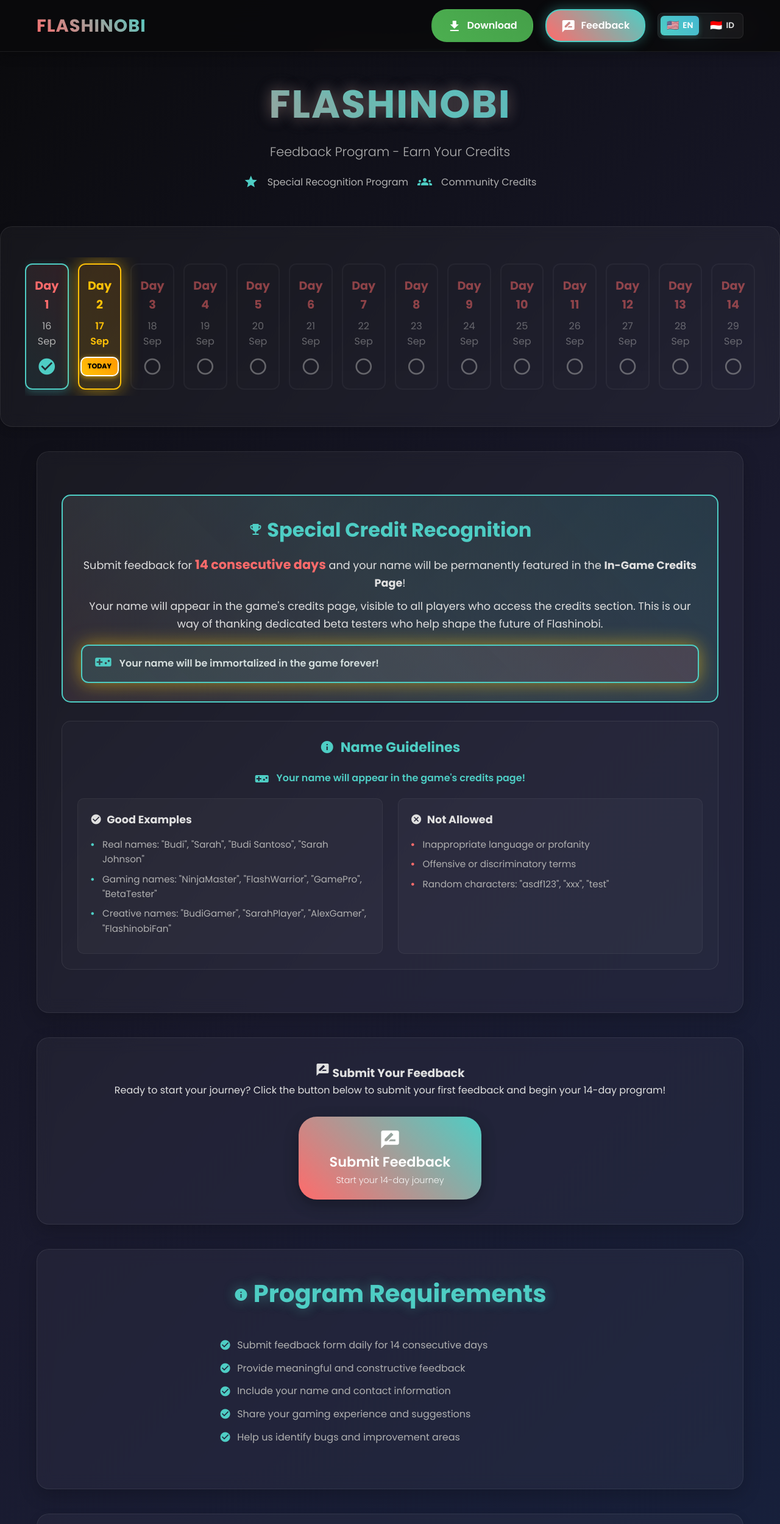
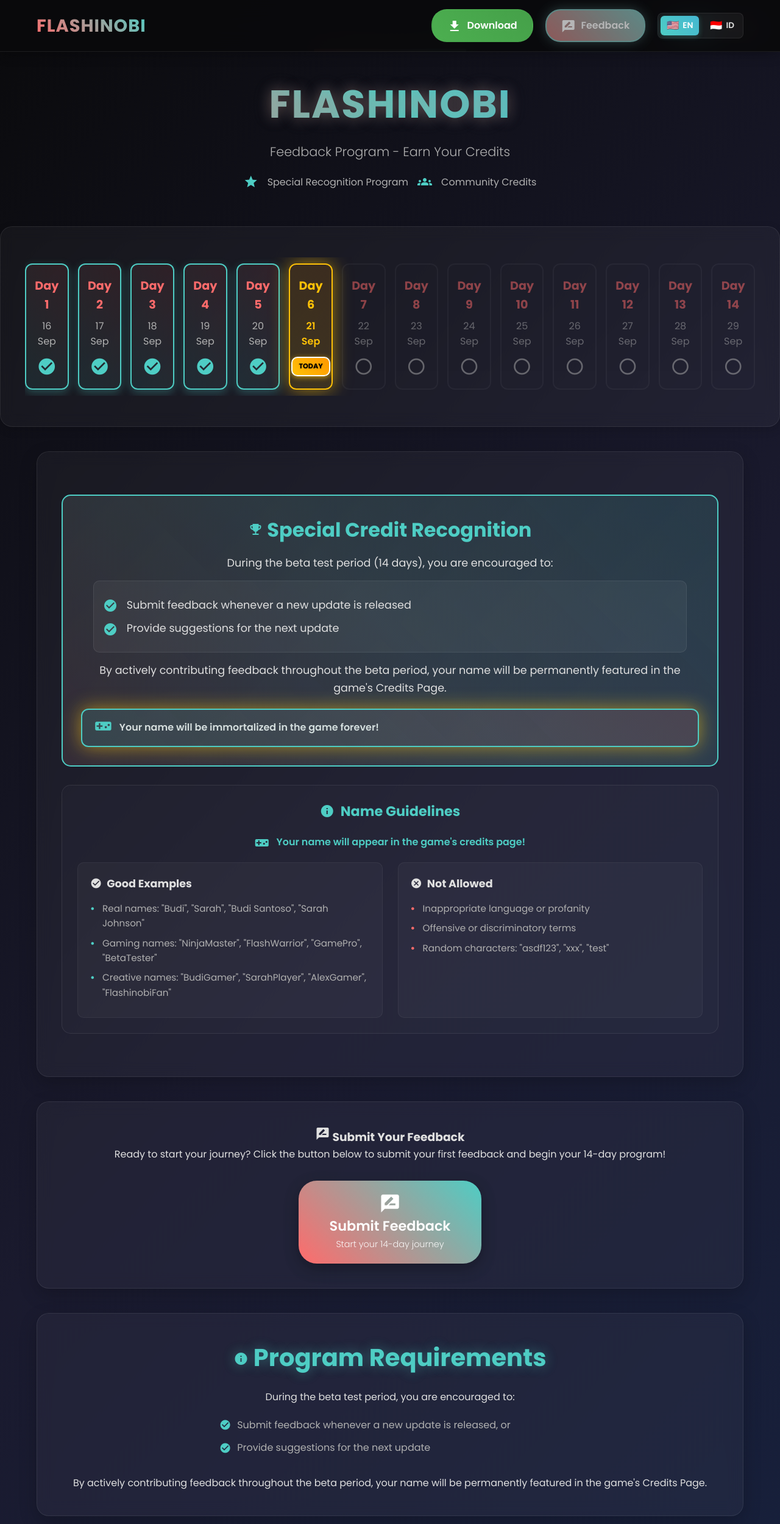
Before and after one commit to kebalikstudio/flashinobi, a plain HTML site: page feedback.html in a window 1280 px wide. Shown: the top 2499 px of the page at 61% size. Drawn offline with Linux system fonts and the light colour scheme; some icons are missing.

Commit message:
Update feedback.html

```diff
--- a/feedback.html
+++ b/feedback.html
@@ -863,7 +863,7 @@
                 right: auto;
                 margin-left: 0;
                 margin-right: 0;
-                padding: 20px 15px;
+                padding: 15px 10px;
                 margin: 15px 0;
                 border-radius: 15px;
             }
@@ -1274,7 +1274,7 @@
                     <span class="material-icons" style="vertical-align: middle; margin-right: 5px;">download</span>
                     Download
                 </a>
-                <a href="feedback.html" class="nav-btn feedback current">
+                <a href="feedback.html" class="nav-btn feedback current" style="pointer-events: none; cursor: default; opacity: 0.7; filter: grayscale(50%);">
                     <span class="material-icons" style="vertical-align: middle; margin-right: 5px;">rate_review</span>
                     Feedback
                 </a>
@@ -1311,35 +1311,35 @@
                         <span class="material-icons">check_circle</span>
                     </div>
                 </div>
-                <div class="day-box active" data-day="2">
+                <div class="day-box completed" data-day="2">
                     <div class="day-number">Day 2</div>
                     <div class="day-date">17 Sep</div>
                     <div class="day-status">
-                        <span class="material-icons">radio_button_unchecked</span>
-                    </div>
-                </div>
-                <div class="day-box inactive" data-day="3">
+                        <span class="material-icons">check_circle</span>
+                    </div>
+                </div>
+                <div class="day-box completed" data-day="3">
                     <div class="day-number">Day 3</div>
                     <div class="day-date">18 Sep</div>
                     <div class="day-status">
-                        <span class="material-icons">radio_button_unchecked</span>
-                    </div>
-                </div>
-                <div class="day-box inactive" data-day="4">
+                        <span class="material-icons">check_circle</span>
+                    </div>
+                </div>
+                <div class="day-box completed" data-day="4">
                     <div class="day-number">Day 4</div>
                     <div class="day-date">19 Sep</div>
                     <div class="day-status">
-                        <span class="material-icons">radio_button_unchecked</span>
-                    </div>
-                </div>
-                <div class="day-box inactive" data-day="5">
+                        <span class="material-icons">check_circle</span>
+                    </div>
+                </div>
+                <div class="day-box completed" data-day="5">
                     <div class="day-number">Day 5</div>
                     <div class="day-date">20 Sep</div>
                     <div class="day-status">
-                        <span class="material-icons">radio_button_unchecked</span>
-                    </div>
-                </div>
-                <div class="day-box inactive" data-day="6">
+                        <span class="material-icons">check_circle</span>
+                    </div>
+                </div>
+                <div class="day-box active" data-day="6">
                     <div class="day-number">Day 6</div>
                     <div class="day-date">21 Sep</div>
                     <div class="day-status">
@@ -1407,42 +1407,42 @@
 
         <div class="section-card day-tracker" id="day-tracker-id" style="display: none;">
             <div class="days-grid">
-                <div class="day-box active" data-day="1">
+                <div class="day-box completed" data-day="1">
                     <div class="day-number">Hari 1</div>
                     <div class="day-date">16 Sep</div>
                     <div class="day-status">
-                        <span class="material-icons">radio_button_unchecked</span>
-                    </div>
-                </div>
-                <div class="day-box inactive" data-day="2">
+                        <span class="material-icons">check_circle</span>
+                    </div>
+                </div>
+                <div class="day-box completed" data-day="2">
                     <div class="day-number">Hari 2</div>
                     <div class="day-date">17 Sep</div>
                     <div class="day-status">
-                        <span class="material-icons">radio_button_unchecked</span>
-                    </div>
-                </div>
-                <div class="day-box inactive" data-day="3">
+                        <span class="material-icons">check_circle</span>
+                    </div>
+                </div>
+                <div class="day-box completed" data-day="3">
                     <div class="day-number">Hari 3</div>
                     <div class="day-date">18 Sep</div>
                     <div class="day-status">
-                        <span class="material-icons">radio_button_unchecked</span>
-                    </div>
-                </div>
-                <div class="day-box inactive" data-day="4">
+                        <span class="material-icons">check_circle</span>
+                    </div>
+                </div>
+                <div class="day-box completed" data-day="4">
                     <div class="day-number">Hari 4</div>
                     <div class="day-date">19 Sep</div>
                     <div class="day-status">
-                        <span class="material-icons">radio_button_unchecked</span>
-                    </div>
-                </div>
-                <div class="day-box inactive" data-day="5">
+                        <span class="material-icons">check_circle</span>
+                    </div>
+                </div>
+                <div class="day-box completed" data-day="5">
                     <div class="day-number">Hari 5</div>
                     <div class="day-date">20 Sep</div>
                     <div class="day-status">
-                        <span class="material-icons">radio_button_unchecked</span>
-                    </div>
-                </div>
-                <div class="day-box inactive" data-day="6">
+                        <span class="material-icons">check_circle</span>
+                    </div>
+                </div>
+                <div class="day-box active" data-day="6">
                     <div class="day-number">Hari 6</div>
                     <div class="day-date">21 Sep</div>
                     <div class="day-status">
@@ -1511,8 +1511,12 @@
         <div class="section-card feedback-program" id="feedback-program-en">
             <div class="credit-highlight">
                 <h3><span class="material-icons">emoji_events</span> Special Credit Recognition</h3>
-                <p>Submit feedback for <span class="highlight-number">14 consecutive days</span> and your name will be permanently featured in the <strong>In-Game Credits Page</strong>!</p>
-                <p>Your name will appear in the game's credits page, visible to all players who access the credits section. This is our way of thanking dedicated beta testers who help shape the future of Flashinobi.</p>
+                <p>During the beta test period (14 days), you are encouraged to:</p>
+                <div style="text-align: left; margin: 15px 20px; padding: 15px; background: rgba(255, 255, 255, 0.05); border-radius: 10px; border: 1px solid var(--border-color);">
+                    <p style="margin: 10px 0;"><span class="material-icons" style="vertical-align: middle; margin-right: 10px; color: var(--accent-color-2);">check_circle</span> Submit feedback whenever a new update is released</p>
+                    <p style="margin: 10px 0;"><span class="material-icons" style="vertical-align: middle; margin-right: 10px; color: var(--accent-color-2);">check_circle</span> Provide suggestions for the next update</p>
+                </div>
+                <p>By actively contributing feedback throughout the beta period, your name will be permanently featured in the game's Credits Page.</p>
                 <div class="ingame-preview">
                     <span class="material-icons">videogame_asset</span>
                     <span>Your name will be immortalized in the game forever!</span>
@@ -1549,8 +1553,12 @@
         <div class="section-card feedback-program" id="feedback-program-id" style="display: none;">
             <div class="credit-highlight">
                 <h3><span class="material-icons">emoji_events</span> Pengakuan Credit Khusus</h3>
-                <p>Kirim feedback selama <span class="highlight-number">14 hari berturut-turut</span> dan nama Anda akan ditampilkan secara permanen di <strong>Halaman Credits In-Game</strong>!</p>
-                <p>Nama Anda akan muncul di halaman credits game, terlihat oleh semua pemain yang mengakses bagian credits. Ini adalah cara kami berterima kasih kepada beta tester yang berdedikasi dan membantu membentuk masa depan Flashinobi.</p>
+                <p>Selama periode beta test (14 hari), Anda didorong untuk:</p>
+                <div style="text-align: left; margin: 15px 20px; padding: 15px; background: rgba(255, 255, 255, 0.05); border-radius: 10px; border: 1px solid var(--border-color);">
+                    <p style="margin: 10px 0;"><span class="material-icons" style="vertical-align: middle; margin-right: 10px; color: var(--accent-color-2);">check_circle</span> Mengirimkan masukan setiap kali update baru dirilis</p>
+                    <p style="margin: 10px 0;"><span class="material-icons" style="vertical-align: middle; margin-right: 10px; color: var(--accent-color-2);">check_circle</span> Memberikan saran untuk update selanjutnya</p>
+                </div>
+                <p>Dengan berkontribusi aktif memberikan masukan sepanjang periode beta, nama Anda akan ditampilkan secara permanen di halaman Credits game.</p>
                 <div class="ingame-preview">
                     <span class="material-icons">videogame_asset</span>
                     <span>Nama Anda akan diabadikan dalam game selamanya!</span>
@@ -1588,7 +1596,7 @@
             <h3><span class="material-icons">rate_review</span> Submit Your Feedback</h3>
             <p>Ready to start your journey? Click the button below to submit your first feedback and begin your 14-day program!</p>
             <div class="action-buttons">
-                <a href="https://play.google.com/store/apps/details?id=com.kebalikstudio.flashinobi" target="_blank" class="action-btn feedback-btn">
+                <a href="https://docs.google.com/forms/d/e/1FAIpQLSdk9USp3M7K43pu6IkVWcoUTwMCdXa5MYoBWLHYEa7PmQgraA/viewform?usp=header" target="_blank" class="action-btn feedback-btn">
                     <span class="material-icons btn-icon">rate_review</span>
                     <span class="btn-text">Submit Feedback</span>
                     <span class="btn-subtitle">Start your 14-day journey</span>
@@ -1600,7 +1608,7 @@
             <h3><span class="material-icons">rate_review</span> Kirim Feedback Anda</h3>
             <p>Siap memulai perjalanan Anda? Klik tombol di bawah untuk mengirim feedback pertama dan memulai program 14 hari Anda!</p>
             <div class="action-buttons">
-                <a href="https://play.google.com/store/apps/details?id=com.kebalikstudio.flashinobi" target="_blank" class="action-btn feedback-btn">
+                <a href="https://docs.google.com/forms/d/e/1FAIpQLSdk9USp3M7K43pu6IkVWcoUTwMCdXa5MYoBWLHYEa7PmQgraA/viewform?usp=header" target="_blank" class="action-btn feedback-btn">
                     <span class="material-icons btn-icon">rate_review</span>
                     <span class="btn-text">Kirim Feedback</span>
                     <span class="btn-subtitle">Mulai perjalanan 14 hari Anda</span>
@@ -1610,13 +1618,12 @@
 
         <div class="section-card credit-info">
             <h3><span class="material-icons">info</span> Program Requirements</h3>
+            <p>During the beta test period, you are encouraged to:</p>
             <ul class="requirements-list">
-                <li><span class="material-icons">check_circle</span> Submit feedback form daily for 14 consecutive days</li>
-                <li><span class="material-icons">check_circle</span> Provide meaningful and constructive feedback</li>
-                <li><span class="material-icons">check_circle</span> Include your name and contact information</li>
-                <li><span class="material-icons">check_circle</span> Share your gaming experience and suggestions</li>
-                <li><span class="material-icons">check_circle</span> Help us identify bugs and improvement areas</li>
+                <li><span class="material-icons">check_circle</span> Submit feedback whenever a new update is released, or</li>
+                <li><span class="material-icons">check_circle</span> Provide suggestions for the next update</li>
             </ul>
+            <p>By actively contributing feedback throughout the beta period, your name will be permanently featured in the game's Credits Page.</p>
         </div>
 
         <div class="contact-info section-card">
```
